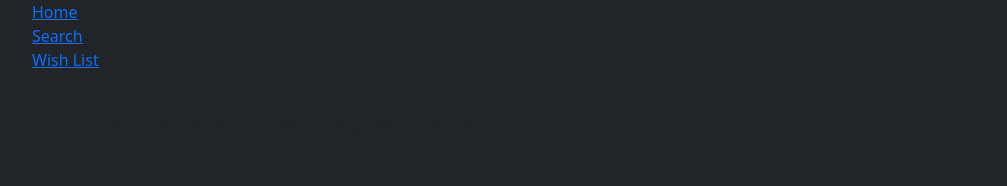
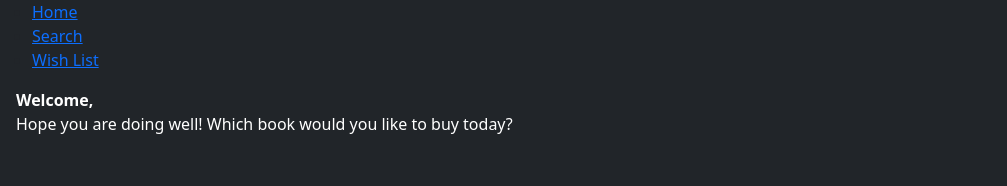
Before and after one commit to TalMekler/colman-dev-club, a React (Create React App) app: page /search in a window 1280 px wide. Shown: the top 186 px of the page, without its empty margins (0-1007 px from the left). Built offline with nearby package versions, Linux system fonts and the light colour scheme; no server answers.

Commit message:
changed greeting to white

```diff
--- a/src/components/Search.js
+++ b/src/components/Search.js
@@ -18,7 +18,7 @@ const Search = (props) => {
         },[])
     return (
         <div className='position-relative'>
-            <p className='mx-3'>
+            <p className='mx-3 text-white'>
                 <strong>Welcome, {props.UN}</strong><br></br>
                 Hope you are doing well! Which book would you like to buy today?
             </p>
```
